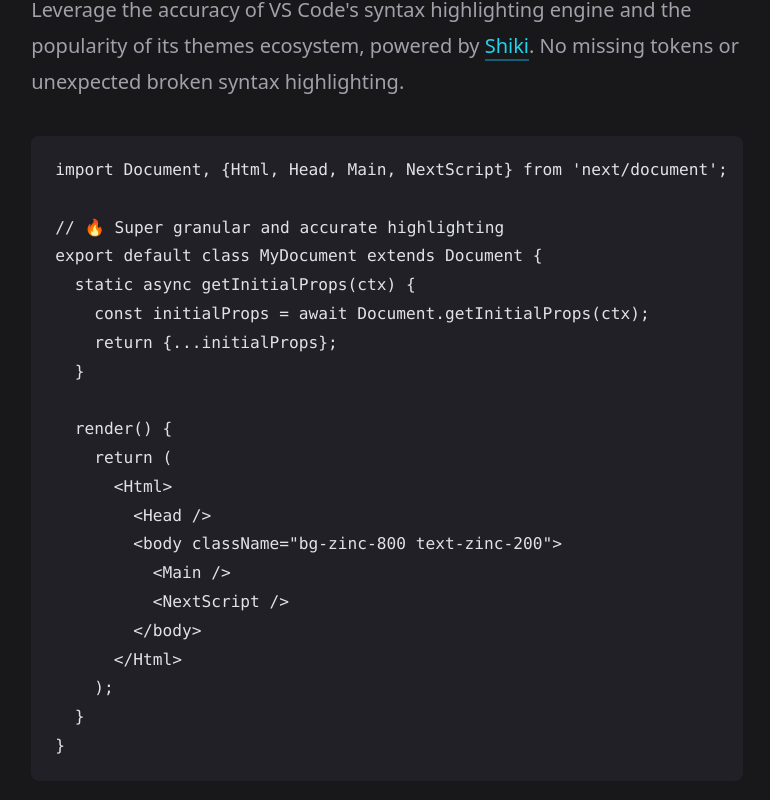
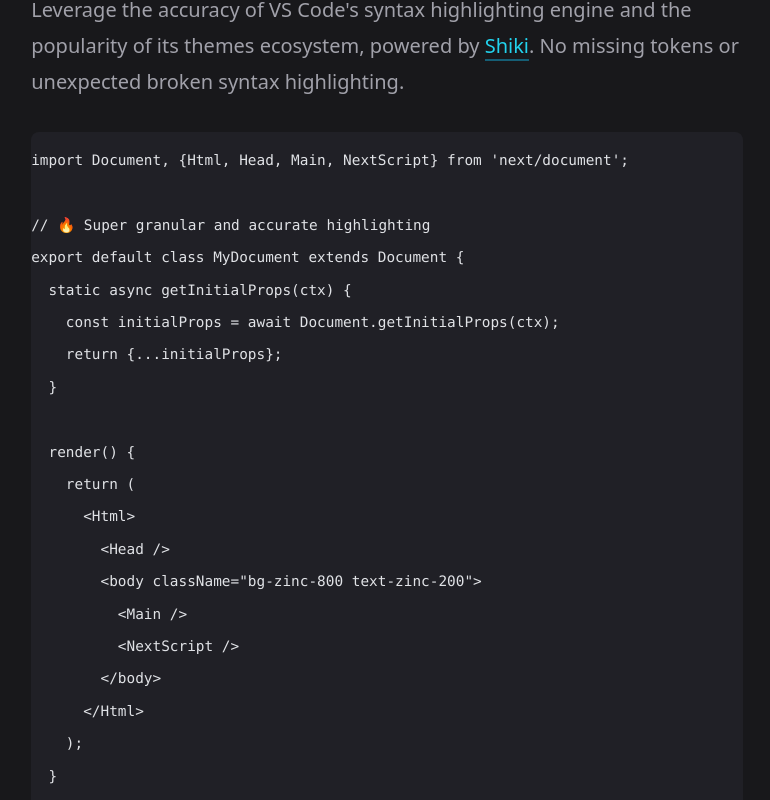
Before and after one commit to rehype-pretty/rehype-pretty-code, a Next.js app in the folder website/: page / in a window 1280 px wide. Shown: the part 476-1276 px from the top of the page, without its empty margins (253-1023 px from the left). Built offline with nearby package versions, Linux system fonts and the light colour scheme.

Commit message:
fix: website styling

```diff
--- a/package.json
+++ b/package.json
@@ -57,13 +57,12 @@
     "rehype-parse": "^8.0.3",
     "remark": "^14.0.2",
     "rollup": "^2.60.2",
-    "shiki": "^0.9.14",
+    "shiki": "^0.10.1",
     "typescript": "^4.5.2",
     "unified": "^10.1.1",
     "unist-util-visit": "^4.0.0"
   },
   "dependencies": {
-    "parse-numeric-range": "^1.3.0",
-    "rehype-pretty-code": "^0.2.5"
+    "parse-numeric-range": "^1.3.0"
   }
 }
--- a/website/pages/index.mdx
+++ b/website/pages/index.mdx
@@ -139,8 +139,8 @@ const options = {
     fs.readFileSync(require.resolve('./themes/dark.json'), 'utf-8')
   ),
   onVisitLine(node) {
-    // Prevent lines from collapsing in `display: grid` mode, and allow empty
-    // lines to be copy/pasted
+    // Prevent lines from collapsing in `display: grid` mode, and
+    // allow empty lines to be copy/pasted
     if (node.children.length === 0) {
       node.children = [{type: 'text', value: ' '}];
     }
--- a/website/tailwind.config.js
+++ b/website/tailwind.config.js
@@ -17,6 +17,15 @@ module.exports = {
   theme: {
     extend: {
       typography: {
+        xl: {
+          css: {
+            pre: {
+              padding: '0.75rem 0',
+              lineHeight: '2.25',
+              fontSize: '1rem',
+            },
+          },
+        },
         lg: {
           css: {
             code: {
```
Also changed, not shown: 1 other file (tests, documents, lock files or other folders).
